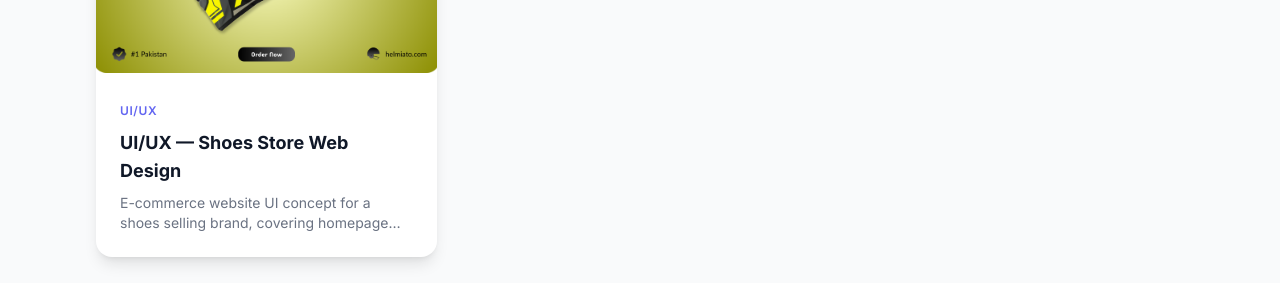
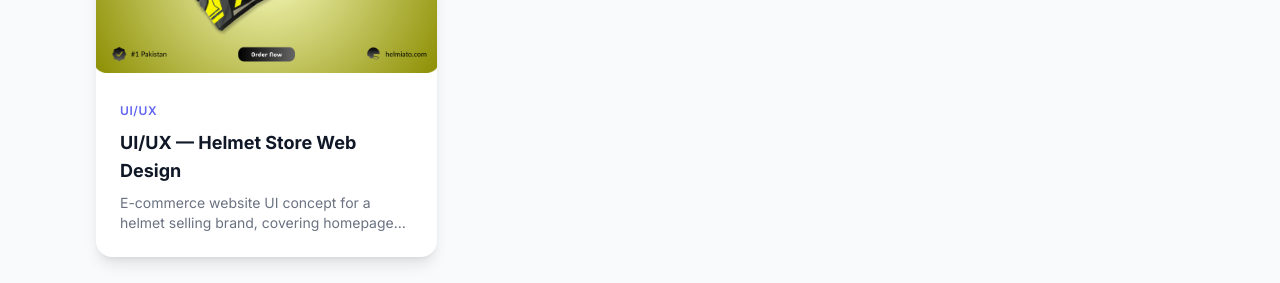
Before and after one commit to noob-x-coder67/maaz-portfolio, a React (Vite) app: page / in a window 1280 px wide. Shown: the part 5900-6183 px from the top of the page. Built offline with nearby package versions, Linux system fonts and the light colour scheme.

Commit message:
typo-error-set

```diff
--- a/src/data/projects.js
+++ b/src/data/projects.js
@@ -262,11 +262,11 @@ export const projects = [
   },
   {
     id: 22,
-    title: "UI/UX — Shoes Store Web Design",
+    title: "UI/UX — Helmet Store Web Design",
     category: "UI/UX",
     image: "/images/store_1.png",
     description:
-      "E-commerce website UI concept for a shoes selling brand, covering homepage hero, catalog layout, product detail presentation, and conversion-focused shopping flow.",
+      "E-commerce website UI concept for a helmet selling brand, covering homepage hero, catalog layout, product detail presentation, and conversion-focused shopping flow.",
     client: "Personal Project",
     tools: ["Figma", "Adobe Illustrator"],
     process:
```
